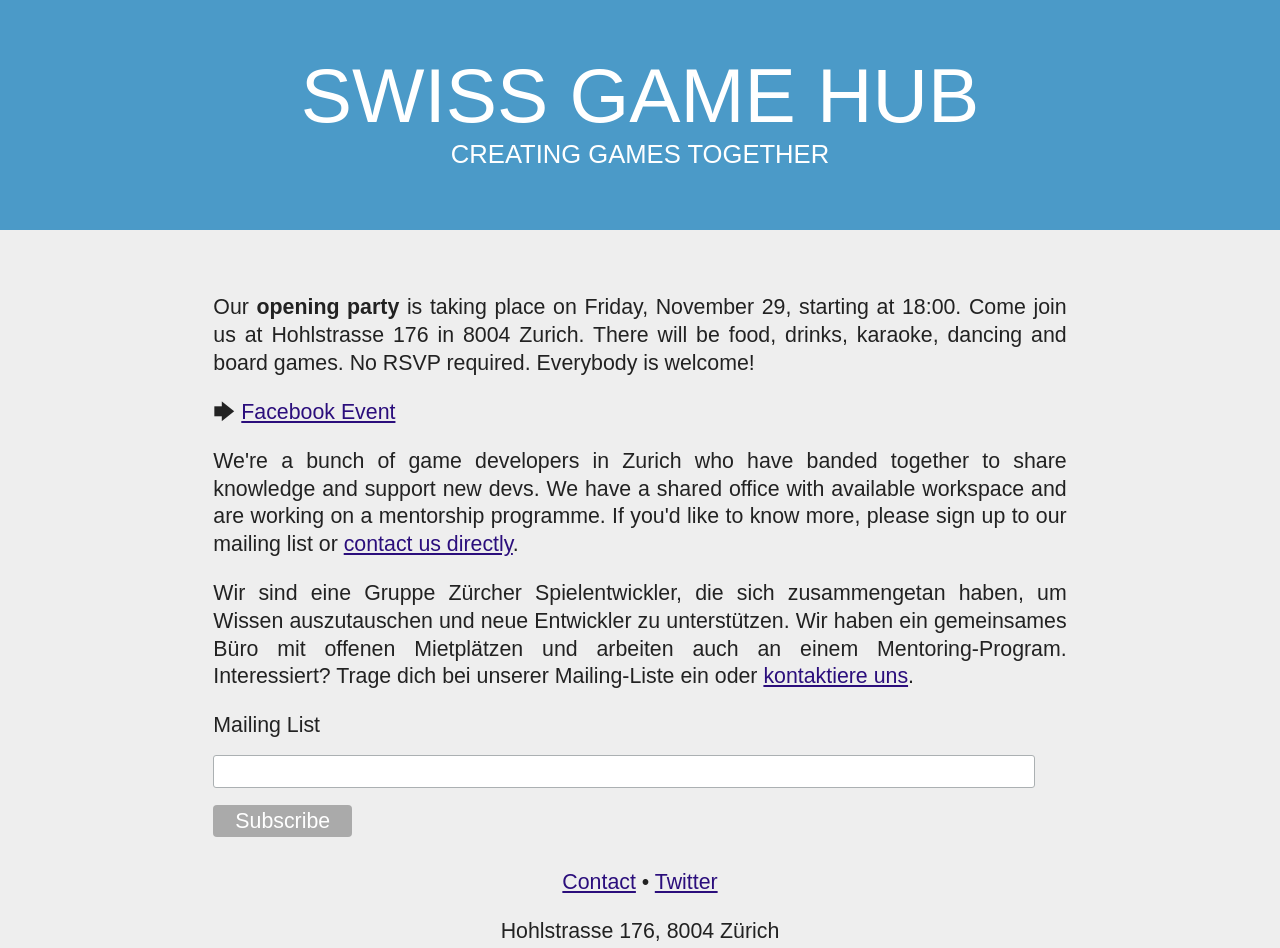
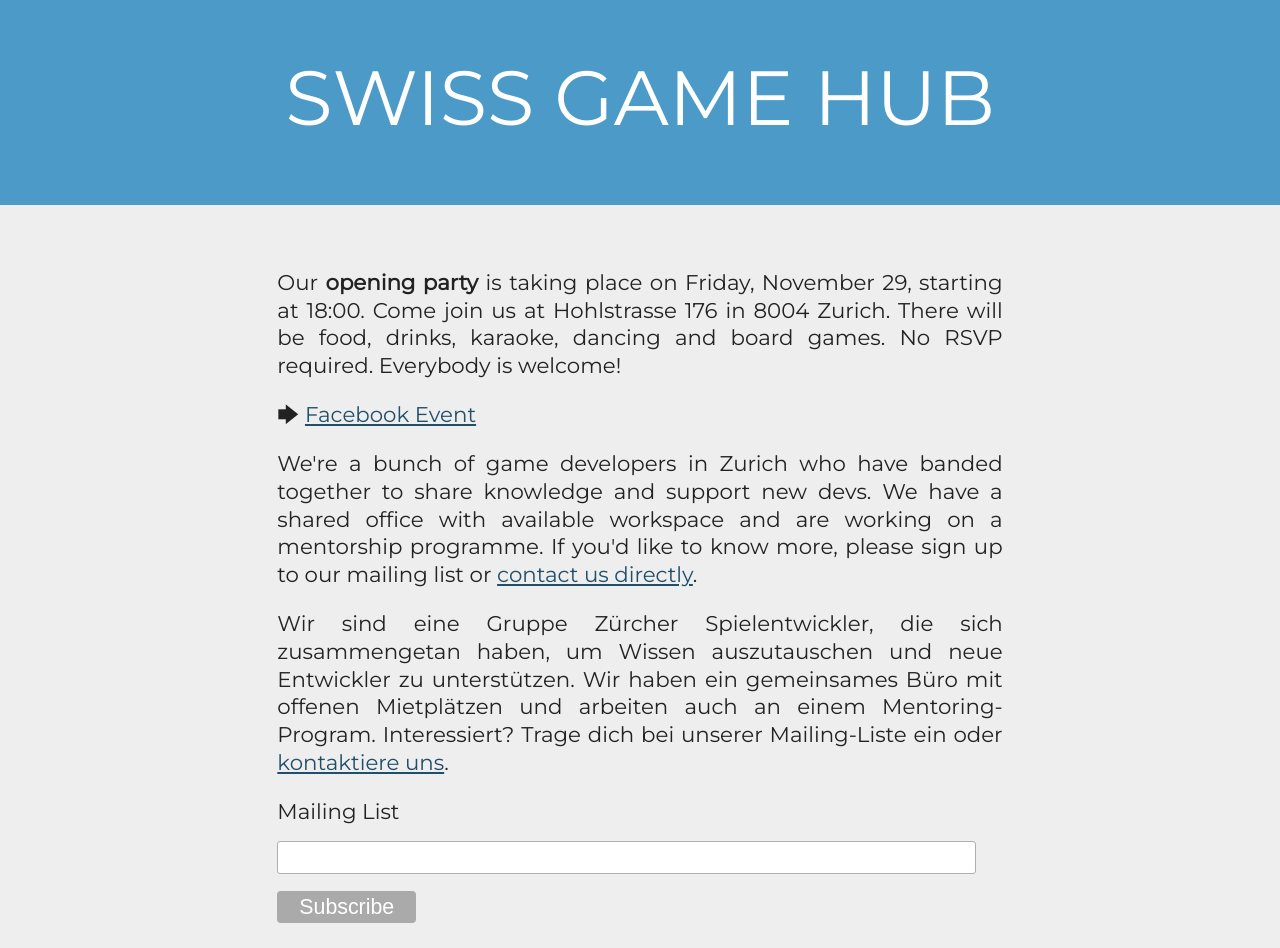
Before and after one commit to SwissGameHub/SwissGameHub, a plain HTML site: page htdocs/index.html in a window 1280 px wide. Shown: the top 948 px of the page. Drawn offline with nearby package versions, Linux system fonts and the light colour scheme.

Commit message:
Actual proper font now.

```diff
--- a/htdocs/index.html
+++ b/htdocs/index.html
@@ -55,7 +55,7 @@
         </style>
         <style>
             body {
-                font-family: 'Quicksand', sans-serif;
+                font-family: 'Montserrat', sans-serif;
                 font-size: 16pt;
                 color: #222222;
                 padding: 0;
@@ -63,10 +63,10 @@
                 background: #eeeeee;
             }
             a {
-                color: rgb(43,14,124);
+                color: #204f69;
             }
             a:hover {
-                color: rgb(233,12,89);
+                color: #4b9ac8;
             }
             h1, .tagline {
                 font-weight: normal;
@@ -83,13 +83,13 @@
             .villain {
                 width: 100%;
                 padding-top: 4vw;
-                height: 14vw;
+                height: 12vw;
                 background-size: 100%;
                 background-repeat: no-repeat;
             }
             .content {
                 margin: auto;
-                width: 40em;
+                width: 34em;
                 max-width: 80%;
                 padding-top: 2em;
                 padding-bottom: 2em;
@@ -114,7 +114,6 @@
 
         <div class="villain" style="background: #4b9ac8;">
             <h1>Swiss Game Hub</h1>
-            <p class="tagline">Creating games together</p>
         </div>
 
         <div class="content">
```
